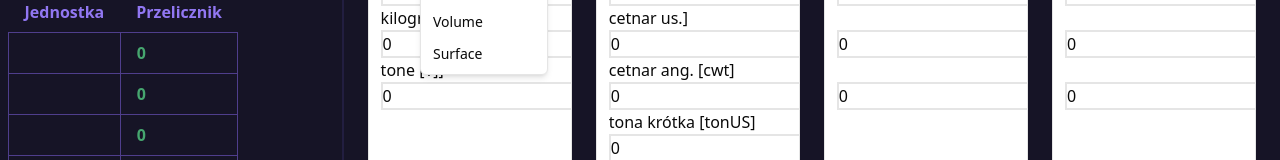
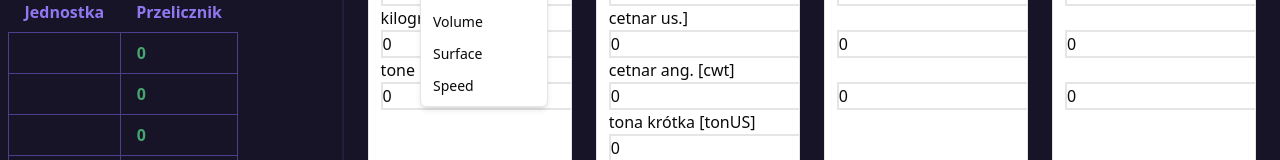
Before and after one commit to PiotrCembrowski/uniter, a Next.js app: page /mass in a window 1280 px wide. Both pictures are taken after a click on the button "KONWERTERS". Shown: the part 276-436 px from the top of the page. Built offline with nearby package versions, Linux system fonts and the light colour scheme; what next-redux-wrapper would draw is missing.

Commit message:
adding speed

```diff
--- a/app/components/header/Header.tsx
+++ b/app/components/header/Header.tsx
@@ -43,6 +43,9 @@ const Header = () => {
               <DropdownMenuItem>
                 <Link href="/surface">Surface</Link>
               </DropdownMenuItem>
+              <DropdownMenuItem>
+                <Link href="/speed">Speed</Link>
+              </DropdownMenuItem>
             </DropdownMenuContent>
           </DropdownMenu>
         </div>
```
